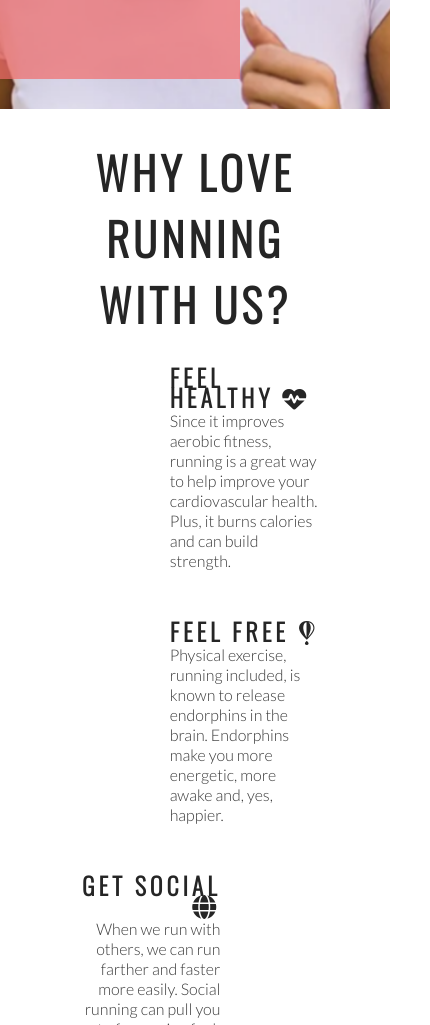
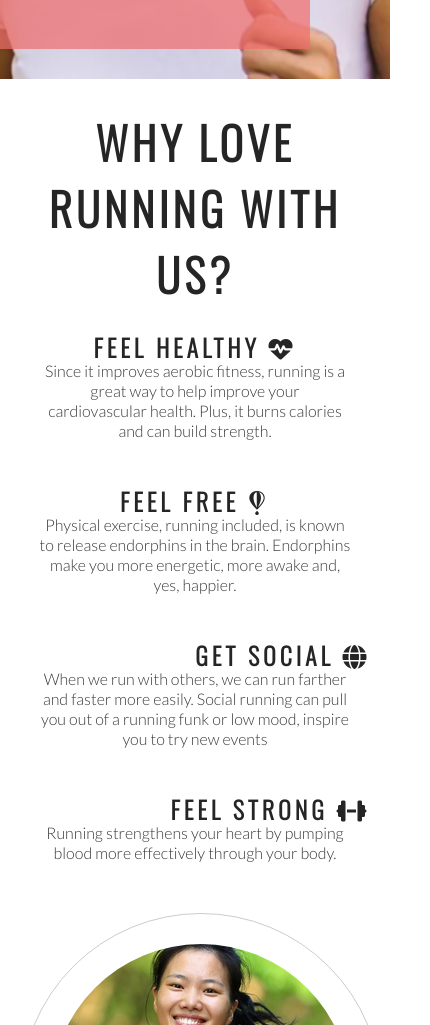
Before and after one commit to Roibeard-Ruadhan/love-running, a plain HTML site: page index.html in a window 390 px wide. Shown: the part 641-1666 px from the top of the page, 430 px wide, since content can reach past the window. Drawn offline with nearby package versions, Linux system fonts and the light colour scheme.

Commit message:
Add styles for club ethos section on mobile screens

```diff
--- a/assets/css/style.css
+++ b/assets/css/style.css
@@ -275,3 +275,40 @@ footer {
         display: none;
     }
 }
+
+/* For medium screen sizes from 950px wide & down */
+@media screen and (max-width: 950px) {
+
+    #menu {
+        clear: left;
+        float: left;
+        margin-left: 30px;
+        margin-bottom: 20px;
+        line-height: 25px;
+
+    }
+
+    #cover-text {
+        left: 0;
+    }
+
+    #club-ethos {
+        width: 90%;
+        height: 1200px;
+        margin 0 auto;
+    }
+
+    .left-about-heading, .right-about-heading {
+        width: inherit;
+    }
+
+    .left-about-heading h2, .right-about-heading {
+        width: 100%;
+        text-align: center;
+    }
+
+    .left-about-heading p, .right-about-heading p {
+        text-align: center;
+        padding: 0 20px;
+    }
+}
```
